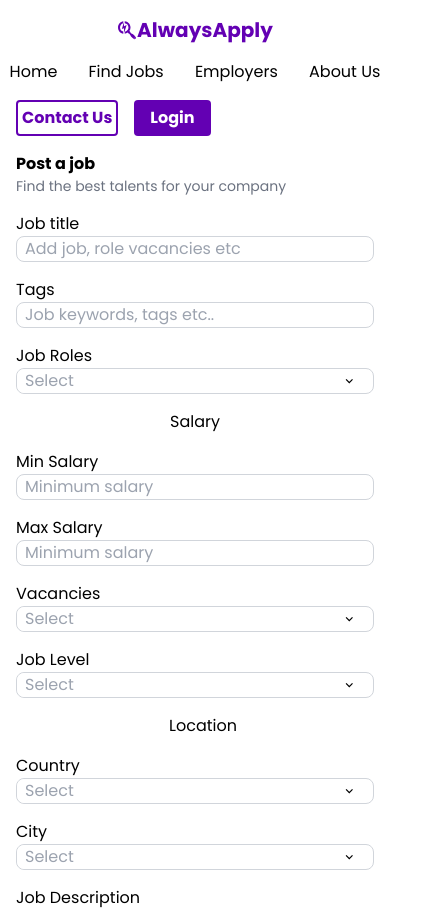
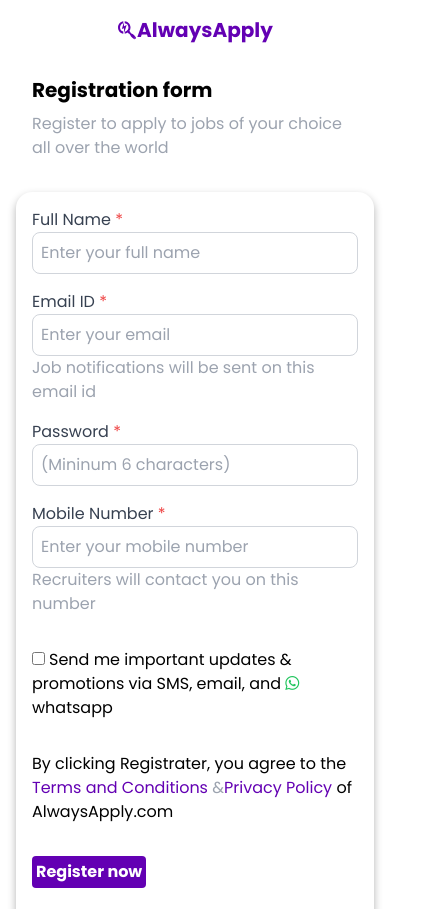
Before and after one commit to segnitsega/job_portal, a React (Vite) app: page / in a window 390 px wide. Shown: the top 909 px of the page, 422 px wide, since content can reach past the window. Built offline with nearby package versions, Linux system fonts and the light colour scheme; a web font is replaced by a local one.

Commit message:
completed responsive design for Registration page

```diff
--- a/src/App.jsx
+++ b/src/App.jsx
@@ -11,14 +11,19 @@
 function App() {
   return (
     <div>
+
       {/* <Header/>
       <FeaturedJobs/>
       <TopCompanies/>
       <Footer />
       <LoginPage/>
       <Registration/>
-      <JobSearch/> */}
-      <PostJob />
+      <JobSearch/>
+      <PostJob />   */}
+
+    <Registration/>
+
+
     </div>
   )
 }
--- a/src/components/JobSearch.jsx
+++ b/src/components/JobSearch.jsx
@@ -14,21 +14,21 @@
         {/* started from the smallest screen sizes (320px) */}
         <div className="lg:flex lg:justify-between lg:p-8">
 
-                <div className="flex items-center justify-center mt-4 lg:ml-20 ">
-                    <FaSearchengin className="text-primary text-xl cursor-pointer"/>
-                    <p className="text-primary font-bold text-xl cursor-pointer">AlwaysApply</p>
-                </div>
+            <div className="flex items-center justify-center mt-4 lg:ml-20 ">
+                <FaSearchengin className="text-primary text-xl cursor-pointer"/>
+                <p className="text-primary font-bold text-xl cursor-pointer">AlwaysApply</p>
+            </div>
 
             <nav className="flex space-x-3 lg:space-x-10 justify-around mt-4">
-                <p className="text-primary lg:text-black lg:hover:text-primary lg:hover:font-bold lg:hover:text-lg cursor-pointer">Home</p>
-                <p className="text-primary lg:text-black lg:hover:text-primary lg:hover:font-bold lg:hover:text-lg cursor-pointer">Find Jobs</p>
-                <p className="text-primary lg:text-black lg:hover:text-primary lg:hover:font-bold lg:hover:text-lg cursor-pointer">Employers</p>
-                <p className="text-primary lg:text-black lg:hover:text-primary lg:hover:font-bold lg:hover:text-lg cursor-pointer">About Us</p>
+                <p className="active:text-primary active:font-bold lg:text-black lg:hover:text-primary lg:hover:font-bold lg:hover:text-lg cursor-pointer">Home</p>
+                <p className="active:text-primary active:font-bold lg:text-black lg:hover:text-primary lg:hover:font-bold lg:hover:text-lg cursor-pointer">Find Jobs</p>
+                <p className="active:text-primary active:font-bold lg:text-black lg:hover:text-primary lg:hover:font-bold lg:hover:text-lg cursor-pointer">Employers</p>
+                <p className="active:text-primary active:font-bold lg:text-black lg:hover:text-primary lg:hover:font-bold lg:hover:text-lg cursor-pointer">About Us</p>
             </nav>
 
             <div className="flex gap-4 mt-4 lg:gap-0 lg:space-x-4 lg:mt-0 lg:block lg:mr-20">
 
-                <button className="text-primary font-bold hover:text-white hover:bg-primary hover:border-none border-2 border-primary px-1 py-1 transition-transform transform hover:scale-105 hover:shadow-lg rounded md:ml-4 lg:px-6 lg:py-3">Contact Us</button>
+                <button className="text-primary font-bold hover:text-white ml-4 hover:bg-primary hover:border-none border-2 border-primary px-1 py-1 transition-transform transform hover:scale-105 hover:shadow-lg rounded md:ml-4 lg:px-6 lg:py-3">Contact Us</button>
 
                 <button className="text-white font-bold bg-primary px-4 py-1 hover:bg-primary rounded transition-transform transform hover:scale-105 hover:shadow-lg md:ml-4 lg:px-8 lg:py-3">Login</button>
             </div>
--- a/src/components/LoginPage.jsx
+++ b/src/components/LoginPage.jsx
@@ -9,25 +9,31 @@
 const LoginPage = () => {
   return (
     <div>
-      <div className="flex justify-between p-8">
 
-        <diV className="flex items-center ml-20">
-            <FaSearchengin className="text-primary text-xl cursor-pointer"/>
-            <p className="text-primary font-bold text-xl cursor-pointer">AlwaysApply</p>
-        </diV>
+        {/* started from the smallest screen sizes (320px) */}
 
-        <nav className="flex space-x-10">
-            <p className="hover:text-primary hover:font-bold hover:text-lg cursor-pointer">Home</p>
-            <p className="hover:text-primary hover:font-bold hover:text-lg cursor-pointer">Find Jobs</p>
-            <p className="hover:text-primary hover:font-bold hover:text-lg cursor-pointer">Employers</p>
-            <p className="hover:text-primary hover:font-bold hover:text-lg cursor-pointer">About Us</p>
-        </nav>
+        <div className="lg:flex lg:justify-between lg:p-8">
 
-        <div className="space-x-4 mr-20">
-            <button className="text-primary font-bold hover:text-white hover:bg-primary hover:border-none border-2 border-primary px-6 py-3 transition-transform transform hover:scale-105 hover:shadow-lg">Contact Us</button>
-            <button className="text-white font-bold bg-primary px-8 py-3 hover:bg-primary rounded transition-transform transform hover:scale-105 hover:shadow-lg">Login</button>
+            <div className="flex items-center justify-center mt-4 lg:ml-20 ">
+                <FaSearchengin className="text-primary text-xl cursor-pointer"/>
+                <p className="text-primary font-bold text-xl cursor-pointer">AlwaysApply</p>
+            </div>
+
+            <nav className="flex space-x-3 lg:space-x-10 justify-around mt-4">
+                <p className="active:text-primary active:font-bold lg:text-black lg:hover:text-primary lg:hover:font-bold lg:hover:text-lg cursor-pointer">Home</p>
+                <p className="active:text-primary active:font-bold lg:text-black lg:hover:text-primary lg:hover:font-bold lg:hover:text-lg cursor-pointer">Find Jobs</p>
+                <p className="active:text-primary active:font-bold lg:text-black lg:hover:text-primary lg:hover:font-bold lg:hover:text-lg cursor-pointer">Employers</p>
+                <p className="active:text-primary active:font-bold lg:text-black lg:hover:text-primary lg:hover:font-bold lg:hover:text-lg cursor-pointer">About Us</p>
+            </nav>
+
+            <div className="flex gap-4 mt-4 lg:gap-0 lg:space-x-4 lg:mt-0 lg:block lg:mr-20">
+
+                <button className="text-primary font-bold hover:text-white ml-4 hover:bg-primary hover:border-none border-2 border-primary px-1 py-1 transition-transform transform hover:scale-105 hover:shadow-lg rounded md:ml-4 lg:px-6 lg:py-3">Contact Us</button>
+
+                <button className="text-white font-bold bg-primary px-4 py-1 hover:bg-primary rounded transition-transform transform hover:scale-105 hover:shadow-lg md:ml-4 lg:px-8 lg:py-3">Login</button>
+            </div>
+
         </div>
-    </div>
 
 
 
--- a/src/components/PostJob.jsx
+++ b/src/components/PostJob.jsx
@@ -32,6 +32,8 @@
 
         </div>
 
+        {/* PostJob Page */}
+
         <h1 className="font-bold mt-4 ml-4 lg:ml-20 lg:pl-8 lg:text-4xl">Post a job</h1>
         <p className="text-gray-500 text-sm ml-4 lg:ml-20 lg:pl-8">Find the best talents for your company</p>
 
@@ -43,7 +45,7 @@
                 <input type="text" placeholder="Add job, role vacancies etc" className="border border-gray-300 rounded-lg w-full focus:outline-none focus:ring-2 focus:ring-blue-500 px-2 lg:py-4"/>
             </div>
 
-            <div className="lg:flex gap-2 w-full">
+            <div className="lg:flex  gap-2 w-full">
 
                 <div className="flex flex-col mt-4 mx-4 lg:mx-0">
                     <label htmlFor="text" className="lg:text-2xl lg:my-2">Tags</label>
--- a/src/components/Registration.jsx
+++ b/src/components/Registration.jsx
@@ -9,36 +9,40 @@
 function Registration() {
   return (
     <div>
-        <div className="flex justify-between p-8">
 
-            <diV className="flex items-center ml-20">
+        {/* started from the smallest screen sizes (320px) */}
+        <div className="lg:flex lg:justify-between lg:p-8">
+
+            <div className="flex items-center justify-center mt-4 lg:ml-20 ">
                 <FaSearchengin className="text-primary text-xl cursor-pointer"/>
                 <p className="text-primary font-bold text-xl cursor-pointer">AlwaysApply</p>
-            </diV>
+            </div>
 
-            <nav className="flex space-x-10">
-                <p className="hover:text-primary hover:font-bold hover:text-lg cursor-pointer">Home</p>
-                <p className="hover:text-primary hover:font-bold hover:text-lg cursor-pointer">Find Jobs</p>
-                <p className="hover:text-primary hover:font-bold hover:text-lg cursor-pointer">Employers</p>
-                <p className="hover:text-primary hover:font-bold hover:text-lg cursor-pointer">About Us</p>
+            <nav className="hidden lg:flex space-x-3 lg:space-x-10 justify-around mt-4">
+                <p className="active:text-primary active:font-bold lg:text-black lg:hover:text-primary lg:hover:font-bold lg:hover:text-lg cursor-pointer">Home</p>
+                <p className="active:text-primary active:font-bold lg:text-black lg:hover:text-primary lg:hover:font-bold lg:hover:text-lg cursor-pointer">Find Jobs</p>
+                <p className="active:text-primary active:font-bold lg:text-black lg:hover:text-primary lg:hover:font-bold lg:hover:text-lg cursor-pointer">Employers</p>
+                <p className="active:text-primary active:font-bold lg:text-black lg:hover:text-primary lg:hover:font-bold lg:hover:text-lg cursor-pointer">About Us</p>
             </nav>
 
-            <div className="space-x-4 mr-20">
-                <button className="text-primary font-bold hover:text-white hover:bg-primary hover:border-none border-2 border-primary px-6 py-3 transition-transform transform hover:scale-105 hover:shadow-lg">Contact Us</button>
-                <button className="text-white font-bold bg-primary px-8 py-3 hover:bg-primary rounded transition-transform transform hover:scale-105 hover:shadow-lg">Login</button>
+            <div className="hidden lg:flex gap-4 mt-4 lg:gap-0 lg:space-x-4 lg:mt-0 lg:mr-20">
+
+                <button className="text-primary font-bold hover:text-white ml-4 hover:bg-primary hover:border-none border-2 border-primary px-1 py-1 transition-transform transform hover:scale-105 hover:shadow-lg rounded md:ml-4 lg:px-6 lg:py-3">Contact Us</button>
+
+                <button className="text-white font-bold bg-primary px-4 py-1 hover:bg-primary rounded transition-transform transform hover:scale-105 hover:shadow-lg md:ml-4 lg:px-8 lg:py-3">Login</button>
             </div>
 
         </div>
 
-        <div className="flex flex-col gap-2 ml-32 mt-20 ">
-            <h1 className='font-bold  text-4xl'>Registration form</h1>
-            <p className="text-gray-400">Register to apply to jobs of your choice all over the world</p>
+        <div className="p-8 md:p-16 flex flex-col md:ml-8 lg:gap-2 lg:ml-32 lg:mt-20 ">
+            <h1 className='font-bold text-xl md:text-2xl lg:text-4xl'>Registration form</h1>
+            <p className="text-gray-400 mt-2">Register to apply to jobs of your choice all over the world</p>
         </div>
 
-        <div  className="bg-white shadow-lg rounded-2xl p-8 w-auto shadow-[0_4px_8px_rgba(0,0,0,0.3)] mb-24 mt-12 ml-32 mr-40">
+        <div  className="bg-white rounded-2xl p-4 md:p-8 mb-4 mx-4 md:mx-8 lg:p-8 w-auto shadow-[0_4px_8px_rgba(0,0,0,0.3)] lg:mb-24 lg:mt-12 lg:ml-32 lg:mr-40">
 
             {/* Full Name */}
-            <div  className="mb-8">
+            <div  className="mb-4 md:mb-6 lg:mb-8">
                 <label htmlFor="fullName" className="block text-gray-700">
                     Full Name <span className="text-red-500">*</span>
                 </label>
@@ -46,12 +50,12 @@
                     type="text"
                     id="fullName"
                     placeholder="Enter your full name"
-                    className="w-full p-2 border border-gray-300 rounded-lg px-8 py-4 focus:ring-2 focus:ring-blue-500 focus:outline-none"
+                    className="p-2 w-full lg:p-2 border border-gray-300 rounded-lg lg:px-8 lg:py-4 focus:ring-2 focus:ring-blue-500 focus:outline-none"
                 />
             </div>
 
             {/* Email ID */}
-            <div className="mb-8">
+            <div className="mb-4 lg:mb-8">
                 <label htmlFor="email" className="block text-gray-700">
                     Email ID <span className="text-red-500">*</span>
                 </label>
@@ -59,13 +63,13 @@
                     type="email"
                     id="email"
                     placeholder="Enter your email"
-                    className="w-full p-2 border border-gray-300 rounded-lg px-8 py-4 focus:ring-2 focus:ring-blue-500 focus:outline-none"
+                    className="p-2 w-full lg:p-2 border border-gray-300 rounded-lg lg:px-8 lg:py-4 focus:ring-2 focus:ring-blue-500 focus:outline-none"
                 />
                 <p className="text-gray-400">Job notifications will be sent on this email id</p>
             </div>
 
             {/* Password */}
-            <div className="mb-8">
+            <div className="mb-4 lg:mb-8">
                 <label htmlFor="password" className="block text-gray-700">
                     Password <span className="text-red-500">*</span>
                 </label>
@@ -73,12 +77,12 @@
                     type="password"
                     id="password"
                     placeholder="(Mininum 6 characters)"
-                    className="w-full p-2 border border-gray-300 rounded-lg px-8 py-4 focus:ring-2 focus:ring-blue-500 focus:outline-none"
+                    className="w-full p-2 border border-gray-300 rounded-lg lg:px-8 lg:py-4 focus:ring-2 focus:ring-blue-500 focus:outline-none"
                 />
             </div>
 
             {/* Mobile Number */}
-            <div className="mb-12">
+            <div className="mb-8 lg:mb-12">
                 <label htmlFor="mobileNumber" className="block text-gray-700">
                     Mobile Number <span className="text-red-500">*</span>
                 </label>
@@ -86,27 +90,27 @@
                     type="text"
                     id="mobileNumber"
                     placeholder="Enter your mobile number"
-                    className="w-full p-2 border border-gray-300 rounded-lg px-8 py-4 focus:ring-2 focus:ring-blue-500 focus:outline-none"
+                    className="w-full p-2 border border-gray-300 rounded-lg lg:px-8 lg:py-4 focus:ring-2 focus:ring-blue-500 focus:outline-none"
                 />
                 <p className="text-gray-400">Recruiters will contact you on this number</p>
             </div>
 
             <label>
                 <input type="checkbox" className="mr-1"/>
-                Send me important updates & promotions via SMS, email, and <i className="fab fa-whatsapp text-green-500 ml-2 mr-2"></i>whatsapp
+                Send me important updates & promotions via SMS, email, and <i className="fab fa-whatsapp text-green-500 lg:mx-2"></i>whatsapp
             </label>
 
-            <p className="mt-16">By clicking Registrater, you agree to the <span className="text-primary">Terms and Conditions <span className="text-gray-400">&</span>Privacy Policy</span> of AlwaysApply.com</p>
+            <p className="mt-8 lg:mt-16">By clicking Registrater, you agree to the <span className="text-primary">Terms and Conditions <span className="text-gray-400">&</span>Privacy Policy</span> of AlwaysApply.com</p>
 
-            <button className="text-white font-bold bg-primary px-8 py-3 hover:bg-primary rounded transition-transform transform hover:scale-105 hover:shadow-lg mt-4">Register now</button>
+            <button className="my-8 py-1 px-1 md:px-3 md:py-3 text-white font-bold bg-primary lg:px-8 lg:py-3 hover:bg-primary rounded transition-transform transform hover:scale-105 hover:shadow-lg lg:mt-4">Register now</button>
 
-            <div className="flex items-center gap-4 mt-16 mb-6">
-                <div className="border-t border-gray-300 flex-grow ml-52"></div>
+            <div className="flex items-center lg:gap-4 lg:mt-16 lg:mb-6">
+                <div className="border-t border-gray-300 flex-grow lg:ml-52"></div>
                     <p>or sign up with</p>
-                <div className="border-t border-gray-300 flex-grow mr-52"></div>
+                <div className="border-t border-gray-300 flex-grow lg:mr-52"></div>
             </div>
 
-            <div className="flex justify-center gap-8 mb-16">
+            <div className="flex justify-center gap-4 md:gap-4 lg:gap-8 lg:mb-16">
                 <img src={google} alt="google_img" />
                 <img src={fb} alt="fb_img" />
                 <img src={linkedIn} alt="linkedIn_img" />
--- a/tailwind.config.js
+++ b/tailwind.config.js
@@ -23,7 +23,7 @@
       },
       screens:{
         small: '1000px',
-        custom: '500px'
+        custom: '320px'
       }
     },
   },
```
